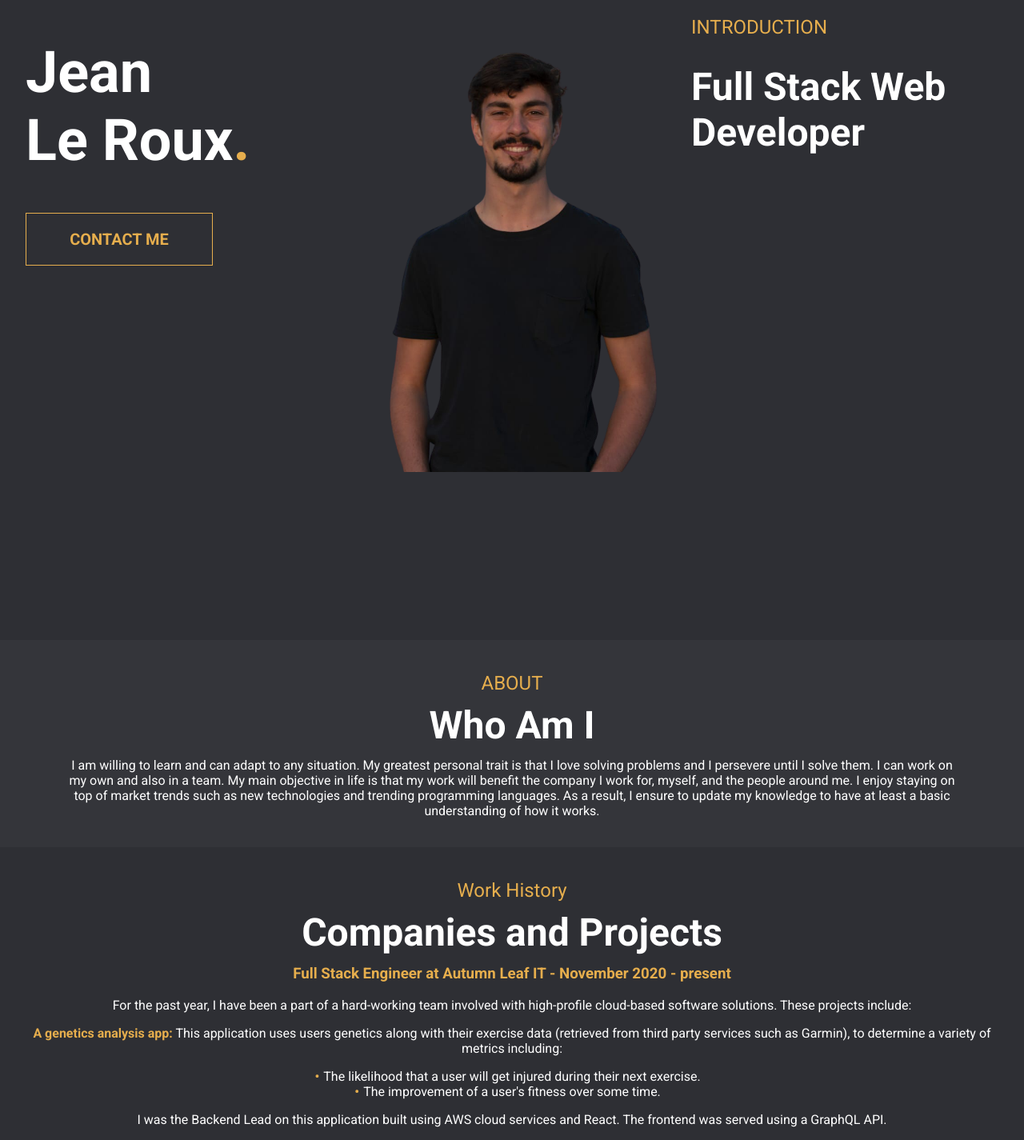
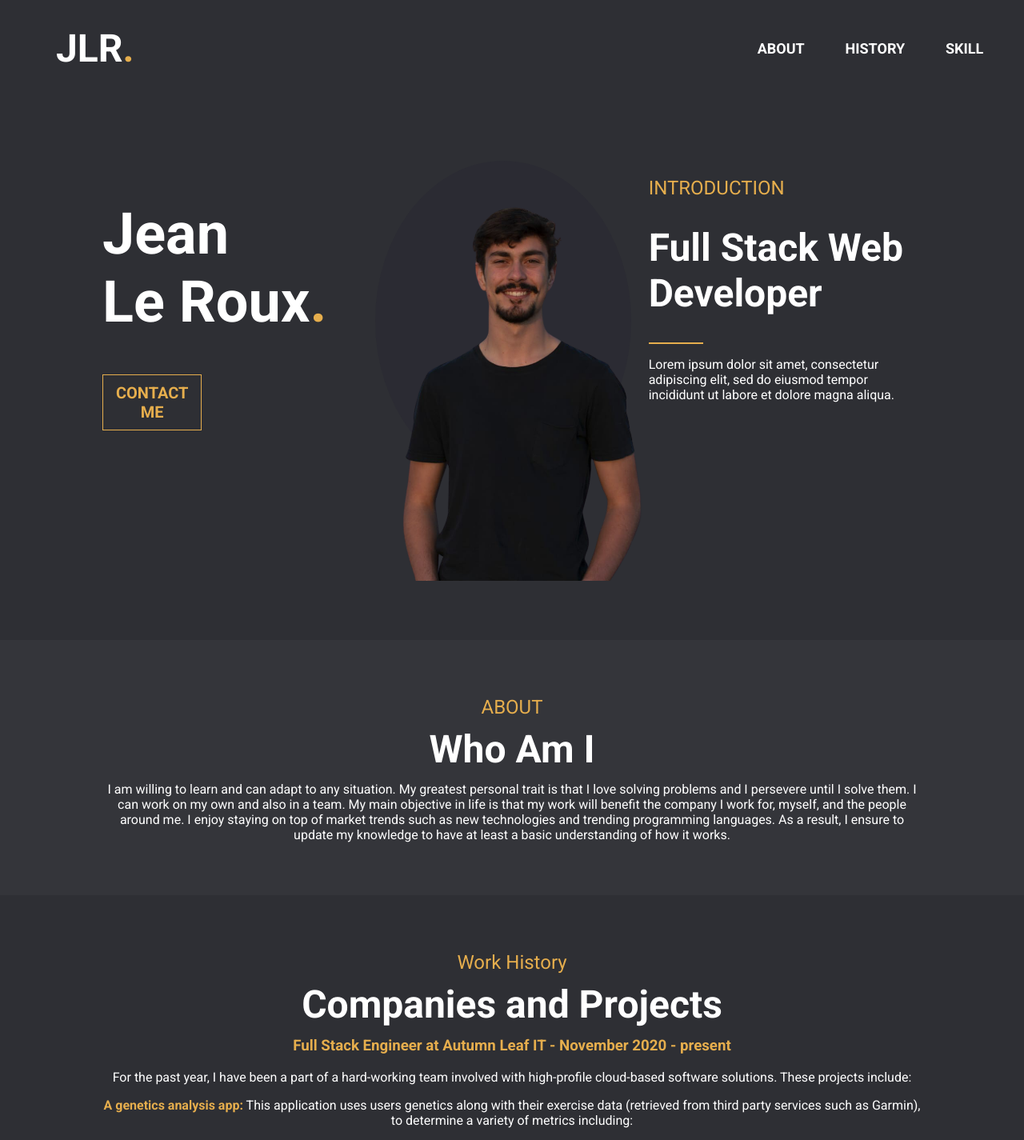
Before and after one commit to JeanLeRoux/portfolio, a React (Create React App) app: page / in a window 1280 px wide. Shown: the top 1425 px of the page at 80% size. Built offline with nearby package versions, Linux system fonts and the light colour scheme.

Commit message:
fixes for intro and packages

```diff
--- a/package.json
+++ b/package.json
@@ -13,10 +13,14 @@
     "@types/react-dom": "^17.0.0",
     "font-awesome": "^4.7.0",
     "gh-pages": "^3.2.3",
+    "glob-parent": "^6.0.1",
+    "immer": "^9.0.6",
+    "is-svg": "^4.3.1",
     "node-sass": "^4.14.1",
     "react": "^17.0.1",
     "react-dom": "^17.0.1",
     "react-scripts": "4.0.3",
+    "set-value": "^4.1.0",
     "typescript": "^4.1.2",
     "web-vitals": "^1.0.1"
   },
--- a/src/components/About/About.scss
+++ b/src/components/About/About.scss
@@ -4,15 +4,16 @@ $textprimary: #E6AE4D;
 
 .about-background {
     background-color: $seconday;
-    padding: 20px;
+    padding-top: 50px;
+    padding-bottom: 50px;
+    padding-left: 10%;
+    padding-right: 10%;
   }
 
 .about-paragraph{
     color: #FFFFFF;
     font-family: 'Roboto', sans-serif;
     font-weight:400;
-    width: 90%;
     margin-left: auto;
     margin-right: auto;
-    margin-top: 30px;
 }
--- a/src/components/Contact/Contact.scss
+++ b/src/components/Contact/Contact.scss
@@ -4,7 +4,10 @@ $textprimary: #E6AE4D;
 
 .contact-background {
     background-color: $primary;
-    padding: 20px;
+    padding-top: 50px;
+    padding-bottom: 50px;
+    padding-left: 10%;
+    padding-right: 10%;
   }
 
 .contact-div{
--- a/src/components/Intro/Intro.scss
+++ b/src/components/Intro/Intro.scss
@@ -1,119 +1,123 @@
 /* define primary colors */
-$background: #2E2F34;
-$white: #FFFFFF;
-$heading1: #E6AE4D;
+$background: #2e2f34;
+$white: #ffffff;
+$heading1: #e6ae4d;
 
 @mixin font {
   align-self: center;
-  font-family: 'Roboto', sans-serif;
+  font-family: "Roboto", sans-serif;
   color: $white;
-  font-weight:700;
+  font-weight: 700;
 }
 
-@mixin positioning {
-  display: flex;
-  justify-content: space-evenly;
+.component-background {
+  background: $background;
+  height: 100vh;
+  overflow: hidden;
 }
 
-/* use the variables */
-.component-background {
-  background-color: $background;
-  height: 100vh;
-  display: flex;
-  flex-direction: column;
-}
-
-.navbar{
+.navbar {
   display: flex;
   justify-content: space-between;
-}
-
-.logo{
+  .logo {
     @include font();
     font-size: 48px;
     margin-left: 70px;
   }
 
-.logo-dot
-{
+  .logo-dot {
     color: $heading1;
   }
 
-.link-container{
+  .link-container {
     width: 30%;
-  @include positioning();
+    display: flex;
+  justify-content: space-evenly;
     justify-self: flex-end;
-}
-
-.links{
+    .links {
       @include font();
       font-size: 18px;
     }
-
-.content{
-  @include positioning();
+  }
 }
 
-.name-heading{
+.content {
+  display: grid;
+  height: 100vh;
+  grid-template-columns: 10% repeat(3, 1fr) 10%;
+  grid-template-rows: 10% 4fr 1fr;
+  position: relative;
+}
+
+.title-container {
+  grid-column: 2/3;
+  grid-row: 2/3;
+  .title {
     text-align: left;
     @include font();
     font-size: 72px;
+    .dot {
+      color: $heading1;
+    }
+  }
+  .contact-button {
+    @include font();
+    font-size: 20px;
+    width: 30%;
+    border: 1px solid $heading1;
+    padding: 10px;
+    color: $heading1;
+  }
 }
 
-.name-container{
-  width: 30%;
-}
-
-.profession-container{
-  width: 30%;
-}
-
-.profession-container-heading{
-  font-family: 'Roboto', sans-serif;
+.description-container {
+  grid-column: 4/5;
+  grid-row: 2/3;
+  .container-heading {
+    font-family: "Roboto", sans-serif;
     color: $white;
-  font-weight:400;
+    font-weight: 400;
     text-align: left;
     color: $heading1;
   }
 
-.profession-container-sub{
+  .container-sub {
     @include font();
     font-size: 48px;
     text-align: left;
   }
 
-.contact-button{
-  @include font();
-  font-size: 20px;
-  width: 50%;
-  border: 1px solid $heading1;
-  padding: 20px;
-  color: $heading1;
+  .divider{
+    background: $heading1;
+    width: 20%;
+    height: 2px;
+  }
+
+  .description{
+    font-family: "Roboto", sans-serif;
+    color: $white;
+    font-weight: 400;
+    text-align: left;
+  }
 }
 
 .image-container{
-  width: 30%;
-  // align-self: center;
-  // width: 27%;
-  // position: absolute;
-  // display: flex;
-  // flex-direction: column;
-  // bottom: 0;
-  // z-index: 0;
-}
-
-.personal-image{
+  grid-column: 3/4;
+  grid-row: 2/4;
+  .personal-image {
     width: 100%;
-  align-self: center;
+    bottom: 0;
+    position: relative;
   }
 
   .background-shape{
     background-color: #2B2B33;
-  width: 100%;
-  height: 65%;
+    width: 25%;
+    height: 50%;
     border-radius: 50%;
     position: absolute;
     align-self: center;
-  z-index: -1;
-  top: 0;
+    justify-self: center;
+    z-index: 0;
   }
+}
--- a/src/components/Intro/Intro.tsx
+++ b/src/components/Intro/Intro.tsx
@@ -1,34 +1,38 @@
-import React from 'react'
-import '../Intro/Intro.scss';
-import personalImage from '../../Assets/personalImage.png';
+import "../Intro/Intro.scss";
+import personalImage from "../../Assets/personalImage.png";
 
 export default function Intro() {
-    return (
-        <div className={"component-background"}>
-            {/* <div className={"navbar"}>
+  return (
+    <div className={"component-background"}>
+      <div className={"navbar"}>
                 <h1 className={"logo"}>JLR<span className={"logo-dot"}>.</span></h1>
                 <div className={"link-container"}>
-                    <h3 className={"links"}>HOME</h3>
-                    <h3 className={"links"}>PORTFOLIO</h3>
-                    <h3 className={"links"}>CONTACT</h3>
+                    <h3 className={"links"}>ABOUT</h3>
+                    <h3 className={"links"}>HISTORY</h3>
+                    <h3 className={"links"}>SKILL</h3>
                 </div>
 
-            </div> */}
-            <div className={"content"}>
-                <div className={"name-container"}>
-                    <h1 className={"name-heading"}>Jean <br></br> Le Roux<span className={"logo-dot"}>.</span></h1>
-                    <div className={"contact-button"}>CONTACT ME</div>
-                </div>
-                <div className={"image-container"}>
-                    {/* <div className={"background-shape"}/>   */}
-                    <img className={"personal-image"} src={personalImage}/>
-                </div>
-                <div className={"profession-container"}>
-                    <h2 className={"profession-container-heading"}>INTRODUCTION</h2>
-                    <h1 className={"profession-container-sub"}>Full Stack Web Developer</h1>
-                </div>
             </div>
+      <div className={"content"}>
+        <div className={"title-container"}>
+          <h1 className={"title"}>
+            Jean <br /> Le Roux<span className={"dot"}>.</span>
+          </h1>
+          <div className={"contact-button"}>CONTACT ME</div>
+        </div>
+        <div className="image-container">
+          <span className={"background-shape"}/>
+          <img className={"personal-image"} src={personalImage} />
 
         </div>
-    )
+
+        <div className={"description-container"}>
+          <h2 className={"container-heading"}>INTRODUCTION</h2>
+          <h1 className={"container-sub"}>Full Stack Web Developer</h1>
+          <div className={"divider"}/>
+          <p className={"description"}>Lorem ipsum dolor sit amet, consectetur adipiscing elit, sed do eiusmod tempor incididunt ut labore et dolore magna aliqua. </p>
+        </div>
+      </div>
+    </div>
+  );
 }
--- a/src/components/Skill/Skill.scss
+++ b/src/components/Skill/Skill.scss
@@ -5,7 +5,10 @@ $textprimary: #E6AE4D;
 
 .skill-background {
   background-color: $primary;
-  padding: 20px;
+  padding-top: 50px;
+  padding-bottom: 50px;
+  padding-left:10%;
+  padding-right:10%;
 }
 
 .battery {
@@ -83,7 +86,7 @@ $textprimary: #E6AE4D;
 }
 
 .batteries{
-    justify-content: space-evenly;
+    justify-content: space-around;
     align-content: center;
     display: flex;
     flex-wrap: wrap;
--- a/src/components/WorkHistory/WorkHistory.scss
+++ b/src/components/WorkHistory/WorkHistory.scss
@@ -16,7 +16,10 @@ $textprimary: #E6AE4D;
 
 .history-background{
     background-color: $primary;
-    padding: 20px;
+    padding-top: 50px;
+    padding-bottom: 50px;
+    padding-left:10%;
+    padding-right:10%;
   }
 
 .express-text{
```
Also changed, not shown: 1 other file (tests, documents, lock files or other folders). Lines whose indentation alone changed are shown as unchanged.
